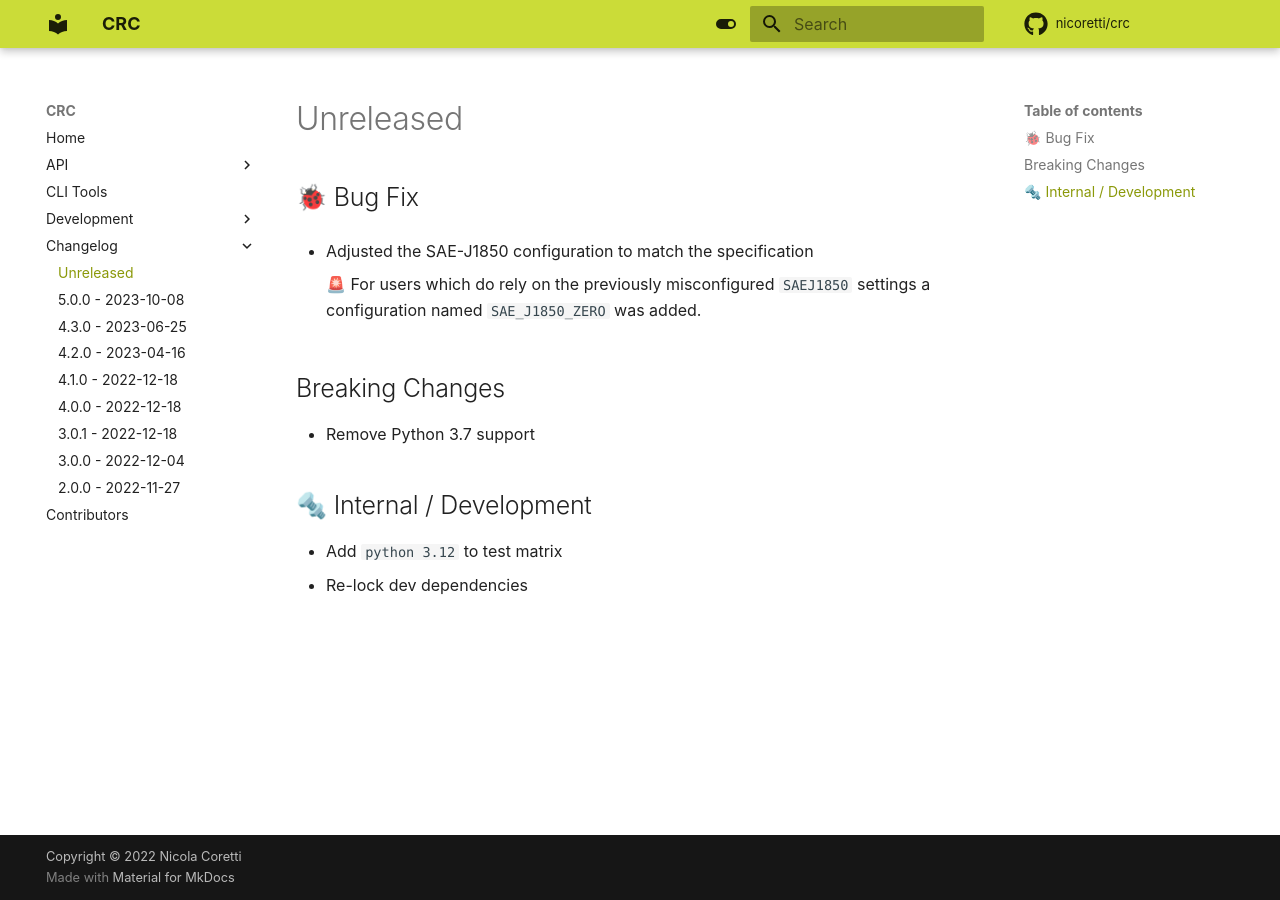
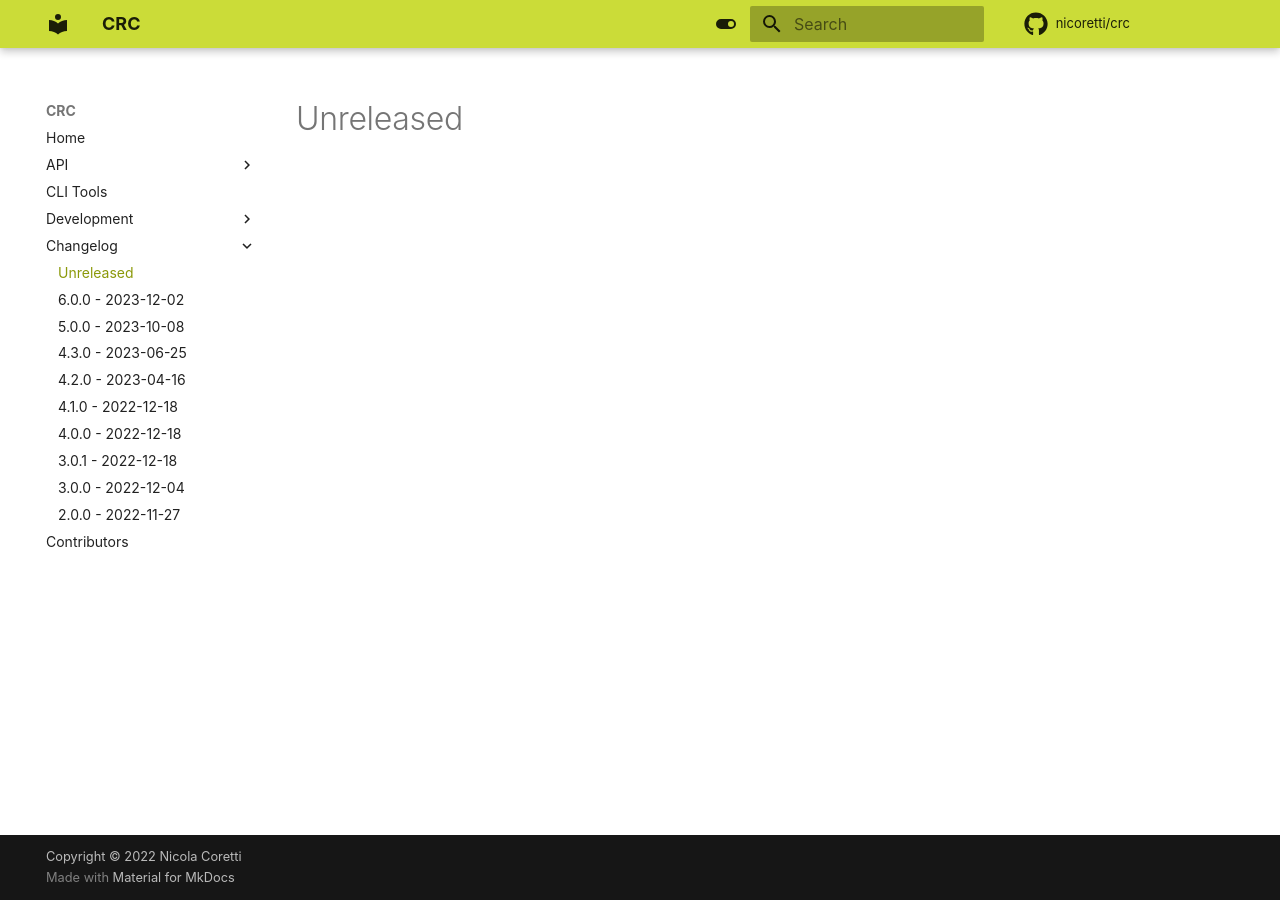
Before and after one commit to Nicoretti/crc, an MkDocs documentation site: the page built from docs/docs/changelog/unreleased.md, in a window 1280 px wide. Built offline with MkDocs 1.6.1 and Material for MkDocs 9.7.7, drawn with Linux system fonts in a browser that asks for light colours; comment, search, counter and statistics services are not loaded.

Commit message:
Prepare release 6.0.0

```diff
--- a/docs/docs/changelog/unreleased.md
+++ b/docs/docs/changelog/unreleased.md
@@ -1,13 +1 @@
 # Unreleased
-
-## 🐞 Bug Fix
-* Adjusted the SAE-J1850 configuration to match the specification
-
-    🚨️ For users which do rely on the previously misconfigured `SAEJ1850` settings a configuration named `SAE_J1850_ZERO` was added.
-
-##  Breaking Changes
-* Remove Python 3.7 support
-
-## 🔩  Internal / Development
-* Add `python 3.12` to test matrix
-* Re-lock dev dependencies
--- a/docs/mkdocs.yml
+++ b/docs/mkdocs.yml
@@ -22,6 +22,7 @@ nav:
       - "development/release.md"
   - Changelog:
       - "changelog/unreleased.md"
+      - "changelog/changes_6.0.0.md"
       - "changelog/changes_5.0.0.md"
       - "changelog/changes_4.3.0.md"
       - "changelog/changes_4.2.0.md"
--- a/pyproject.toml
+++ b/pyproject.toml
@@ -1,6 +1,6 @@
 [tool.poetry]
 name = "crc"
-version = "5.0.1"
+version = "6.0.0"
 description = "Library and CLI to calculate and verify all kinds of CRC checksums"
 packages = [
     { include = "crc", from = "src" },
```
Also changed, not shown: docs/docs/changelog/changes_6.0.0.md (added, +16 -0 lines).
